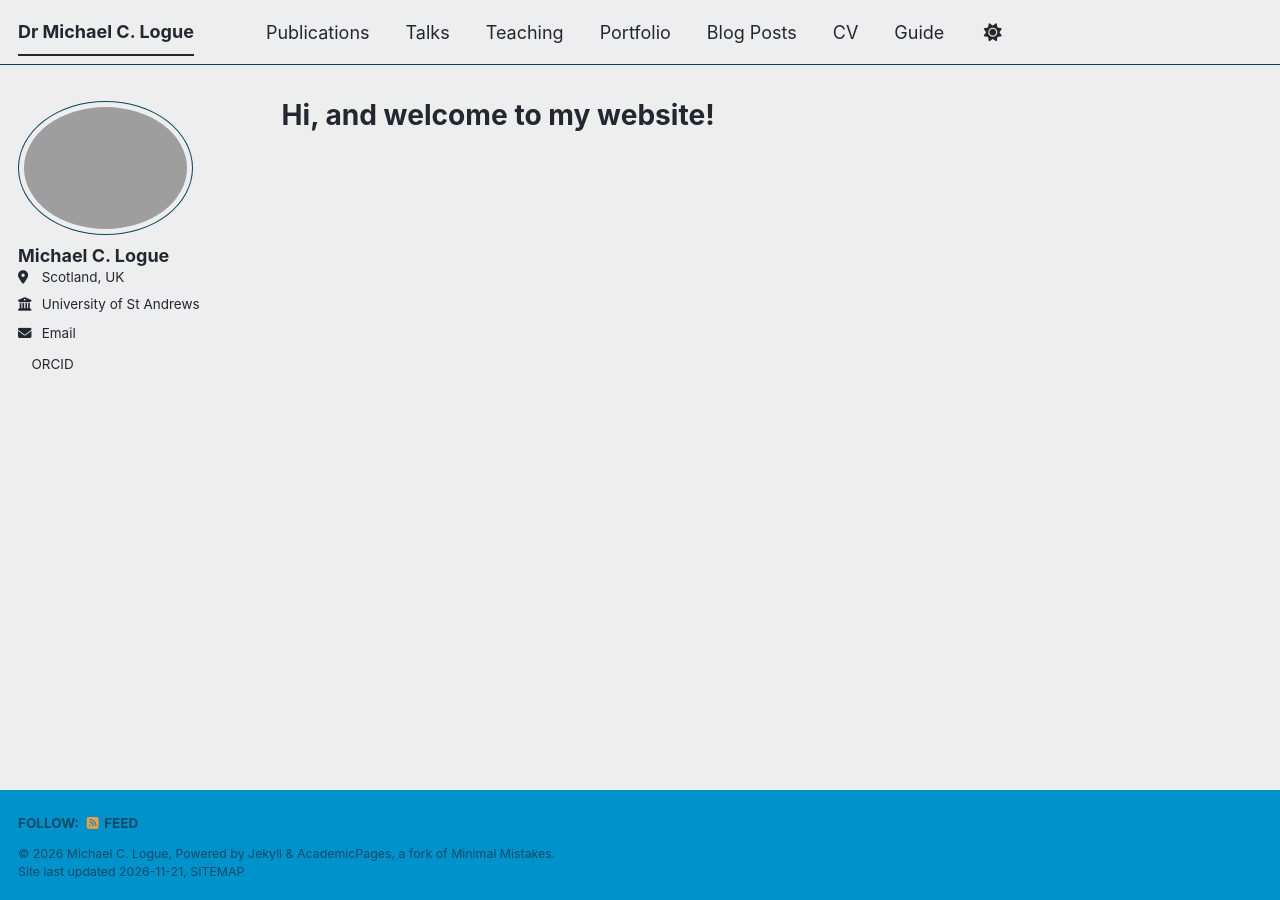
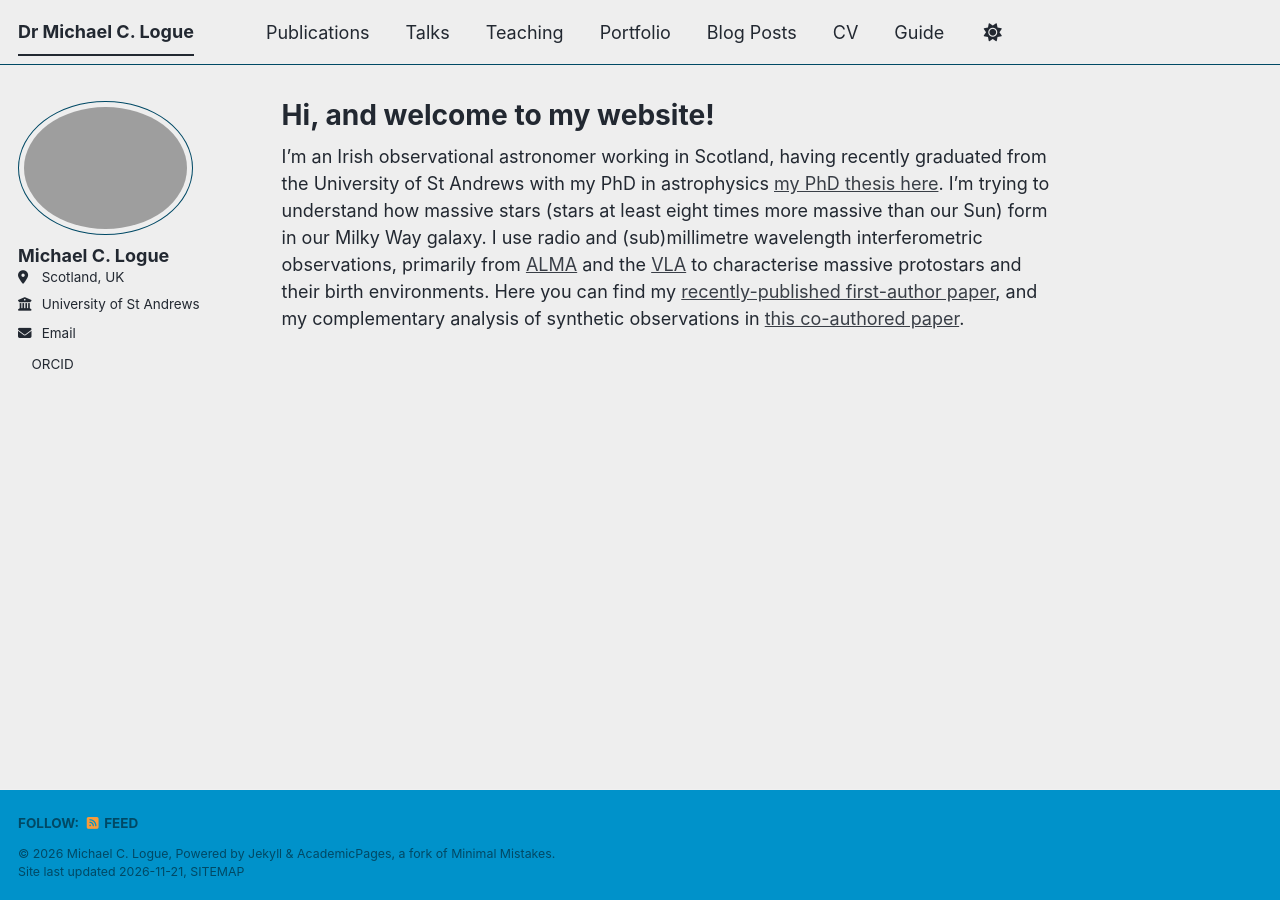
Before and after one commit to mlogue109/mlogue109.github.io, a Jekyll site: the page built from _pages/about.md, in a window 1280 px wide. Built offline with Jekyll 4.4.1, drawn with Linux system fonts in a browser that asks for light colours; a script bundle is joined from its source files by our own code; a style sheet for code colours, icons or effects is not loaded.

Commit message:
Update about page with personal and research details
Added personal introduction and research focus in astronomy.

```diff
--- a/_pages/about.md
+++ b/_pages/about.md
@@ -6,3 +6,4 @@ redirect_from:
   - /about/
   - /about.html
 ---
+I'm an Irish observational astronomer working in Scotland, having recently graduated from the University of St Andrews with my PhD in astrophysics [my PhD thesis here](https://doi.org/10.17630/sta/1657). I'm trying to understand how massive stars (stars at least eight times more massive than our Sun) form in our Milky Way galaxy. I use radio and (sub)millimetre wavelength interferometric observations, primarily from [ALMA](https://www.almaobservatory.org/en/home/) and the [VLA](https://science.nrao.edu/facilities/vla) to characterise massive protostars and their birth environments. Here you can find my [recently-published first-author paper](https://doi.org/10.1093/mnras/stag1573), and my complementary analysis of synthetic observations in [this co-authored paper](https://doi.org/10.1093/mnras/staf2168).
```
